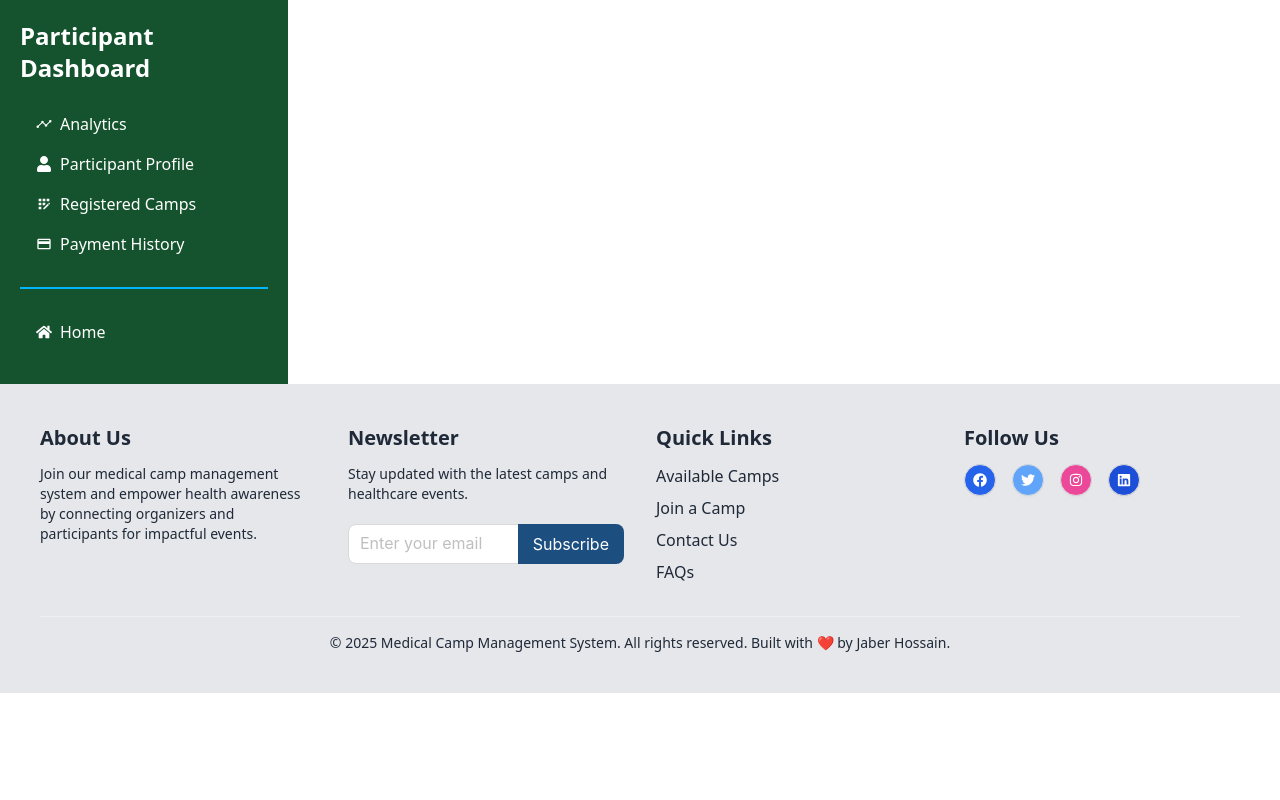
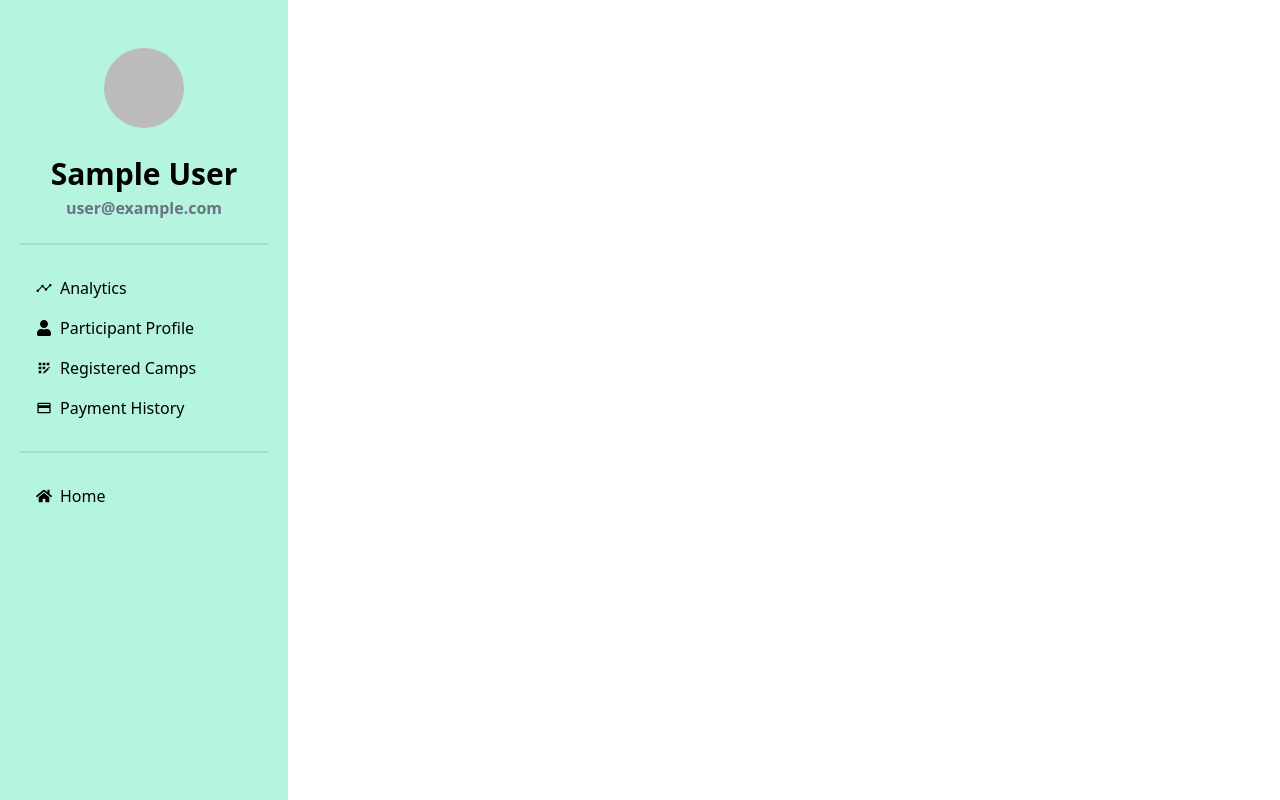
Before and after one commit to Developer-Jaber/CareConnect-client-side, a React (Vite) app: page /dashboard in a window 1280 px wide. Shown: the top 800 px of the page. Built offline with nearby package versions, Linux system fonts and the light colour scheme; no server answers; sample sign-in values are in the browser's storage.

Commit message:
add change of style in asideber in the Dashbord page.

```diff
--- a/src/Layout/Dashboard.jsx
+++ b/src/Layout/Dashboard.jsx
@@ -31,12 +31,17 @@ const Dashboard = () => {
 
   return (
     <>
-      <div className='flex min-h-96'>
+      <div className='flex min-h-screen'>
         {/* Sidebar */}
-        <aside className='bg-green-900 p-5 w-72 text-white'>
+        <aside className='bg-[#b5f4de] p-5 w-72 text-black'>
           {isOrganizer ? (
             <>
-              <h2 className='mb-5 font-bold text-2xl'>Organizer Dashboard</h2>
+              <div>
+                <img className='mx-auto rounded-full w-20' src={user && user?.photoURL} alt="" />
+                <h1 className='font-bold text-center'>{user && user?.displayName}</h1>
+                <p className='font-bold text-center'>{user && user?.email}</p>
+              </div>
+              <div className='divider'></div>
               <nav>
                 <NavLink
                   to='/dashboard/organizer-profile'
@@ -86,8 +91,13 @@ const Dashboard = () => {
             </>
           ) : (
             <>
-              <h2 className='mb-5 font-bold text-2xl'>Participant Dashboard</h2>
-              <nav>
+              <div>
+                <img className='mx-auto my-7 rounded-full w-20' src={user && user?.photoURL} alt="" />
+                <h1 className='my-1 font-bold text-3xl text-center'>{user && user?.displayName}</h1>
+                <p className='font-bold text-gray-500 text-center'>{user && user?.email}</p>
+              </div>
+              <div className='divider'></div>
+              <nav className='font-semiboldbold'>
                 <NavLink
                   to='/dashboard/analytics'
                   className={({ isActive }) =>
@@ -135,7 +145,7 @@ const Dashboard = () => {
               </nav>
             </>
           )}
-          <div className='divider divider-info'></div>
+          <div className='divider'></div>
           <nav>
             <NavLink
               to='/'
```
